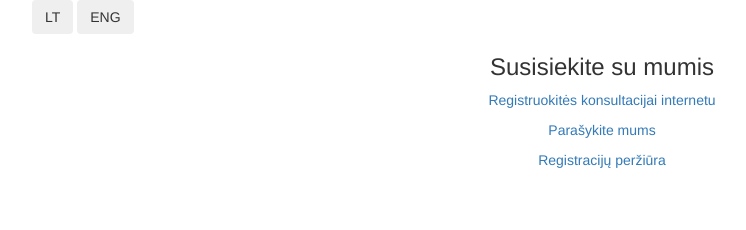
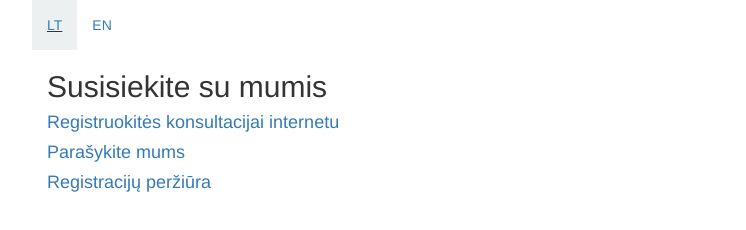
Before and after one commit to dovius/SwedbankRegistration, a plain HTML site: page src/main/resources/static/index.html in a window 1280 px wide. Shown: the whole page, without its empty margins (38-784 px from the left). Drawn offline with nearby package versions, Linux system fonts and the light colour scheme.

Commit message:
Updated Index look, style for lang, removed duplicated code

```diff
--- a/src/main/resources/static/css/style.css
+++ b/src/main/resources/static/css/style.css
@@ -9,3 +9,8 @@
 .form-horizontal .form-control{
     width: 50%;
 }
+
+.activeNav{
+    text-decoration: underline;
+    background-color: #ecf0f1;
+}
--- a/src/main/resources/static/index.html
+++ b/src/main/resources/static/index.html
@@ -1,50 +1,43 @@
 <!DOCTYPE html>
 <html lang="en">
-<head>
 <head>
     <meta charset="UTF-8">
     <meta http-equiv="X-UA-Compatible" content="IE=edge">
     <meta name="viewport" content="width=device-width, initial-scale=1">
-        <!-- The above 3 meta tags *must* come first in the head; any other head content must come *after* these tags -->
+    <meta name="description" content="Contact us form">
     <script type="text/javascript" src="https://code.jquery.com/jquery-2.1.1.min.js"></script>
     <script src="js/angular.min.js"></script>
+    <script src="js/bootstrap.min.js"></script>
+    <script src="js/controllers.js"></script>
     <link href="css/bootstrap.min.css" rel="stylesheet">
     <link href="css/bootstrap-theme.min.css" rel="stylesheet">
     <link href="css/style.css" rel="stylesheet">
-        <script src="js/bootstrap.min.js"></script>
-        <script src="js/controllers.js"></script>
     <title>Pagrindinis puslapis</title>
-        <meta http-equiv="X-UA-Compatible" content="IE=edge">
-        <meta name="viewport" content="width=device-width, initial-scale=1">
-        <!-- The above 3 meta tags *must* come first in the head; any other head content must come *after* these tags -->
-        <meta name="description" content="Contact us form">
-        <script type="text/javascript" src="https://code.jquery.com/jquery-2.1.1.min.js"></script>
-        <script src="js/angular.min.js"></script>
-        <link href="css/bootstrap.min.css" rel="stylesheet">
-        <link href="css/bootstrap-theme.min.css" rel="stylesheet">
-        <link href="css/style.css" rel="stylesheet">
-        <script src="js/bootstrap.min.js"></script>
-        <script src="js/controllers.js"></script>
 </head>
 <body>
 <div class="container">
+    <!-- NAVBAR LANGUAGE SWITCH -->
+    <nav class="nav">
+        <ul class="nav navbar-nav">
+            <li id="navLT" class="activeNav"><a href="#" onclick="changeToLt()">LT</a></li>
+            <li id="navEN"><a href="#" onclick="changeToEng()">EN</a></li>
+        </ul>
+    </nav>
 
-    <div id="languages">
-        <button id="buttonLt" class="btn" onclick="changeToLt()">LT</button>
-        <button id="buttonEng" class="btn" onclick="changeToEng()">ENG</button>
+    <!-- TITLE LABEL AND LINKS -->
+    <div class="col-md-6">
+        <div class="text-left">
+            <h2 id="headerContactUs">Susisiekite su mumis</h2>
+            <h4><a id="txtRegistration" href="NewRegistration.html">Registruokitės konsultacijai internetu</a></h4>
+            <h4><a id="txtWriteUs" href="ContactUs.html">Parašykite mums</a></h4>
+            <h4><a id="txtRegistrationInformation" href="registrationInfo.html">Registracijų peržiūra</a></h4>
+        </div>
     </div>
 
-    <div class="text-center">
-        <h3 id="headerContactUs">Susisiekite su mumis</h3>
-        <p><a id="txtRegistration" href="NewRegistration.html">Registruokitės konsultacijai internetu</a></p>
-        <p><a id="txtWriteUs" href="ContactUs.html">Parašykite mums</a></p>
-        <p><a id="txtRegistrationInformation" href="registrationInfo.html">Registracijų peržiūra</a></p>
 </div>
-</div>
+
+<!-- SCRIPTS -->
 <script src="js/languageController.js"></script>
-</body>
-</html>
-
 
 </body>
 </html>
--- a/src/main/resources/static/js/languageController.js
+++ b/src/main/resources/static/js/languageController.js
@@ -3,36 +3,35 @@
  */
 var language = localStorage.getItem("LANG");
 
+var header = document.getElementById("headerContactUs")
+var contactUs = document.getElementById("txtRegistration");
+var writeUs = document.getElementById("txtWriteUs");
+var registrationInformation = document.getElementById("txtRegistrationInformation");
+var liLT = document.getElementById("navLT");
+var liEN = document.getElementById("navEN");
+
 if(language === "ENG"){
     changeToEng();
-    changeToEngRegistrationForm();
 } else{
     changeToLt();
 }
 
 function changeToEng(){
-    var header = document.getElementById("headerContactUs");
-    var contactUs = document.getElementById("txtRegistration");
-    var writeUs = document.getElementById("txtWriteUs");
-    var registrationInformation = document.getElementById("txtRegistrationInformation");
-
     header.innerHTML = "Contact Us";
     contactUs.innerHTML = "Register for consultation";
     writeUs.innerHTML = "Write us";
     registrationInformation.innerHTML = "Registration overview";
     localStorage.setItem("LANG", "ENG");
+    liEN.className = "activeNav";
+    liLT.className = "";
 }
 
 function changeToLt(){
-    var header = document.getElementById("headerContactUs")
-    var contactUs = document.getElementById("txtRegistration");
-    var writeUs = document.getElementById("txtWriteUs");
-    var registrationInformation = document.getElementById("txtRegistrationInformation");
-
     header.innerHTML = "Susisiekite su mumis";
     contactUs.innerHTML = "Registruokitės konsultacijai internetu";
     writeUs.innerHTML = "Parašykite mums";
     registrationInformation.innerHTML = "Registracijų peržiūra";
-
+    liEN.className = "";
+    liLT.className = "activeNav";
     localStorage.setItem("LANG", "LT");
 }
```
Lines whose indentation alone changed are shown as unchanged.
